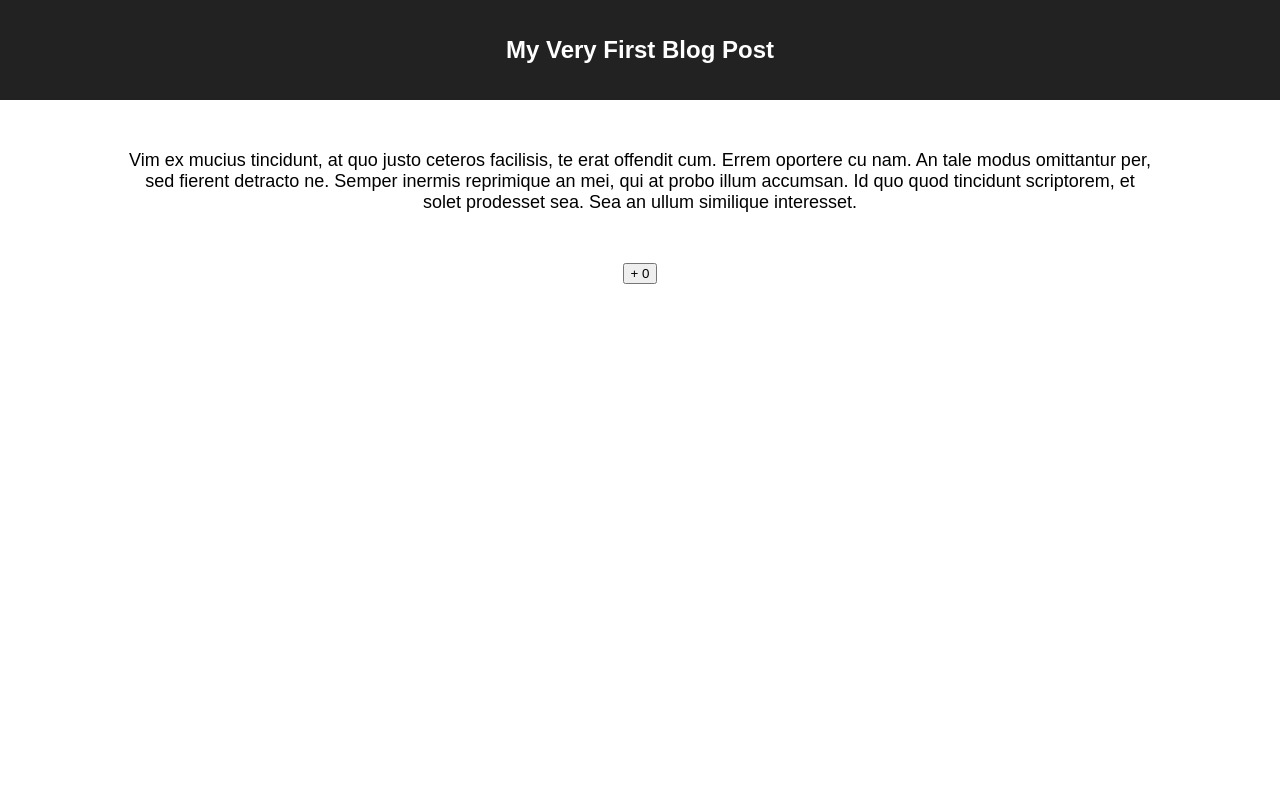
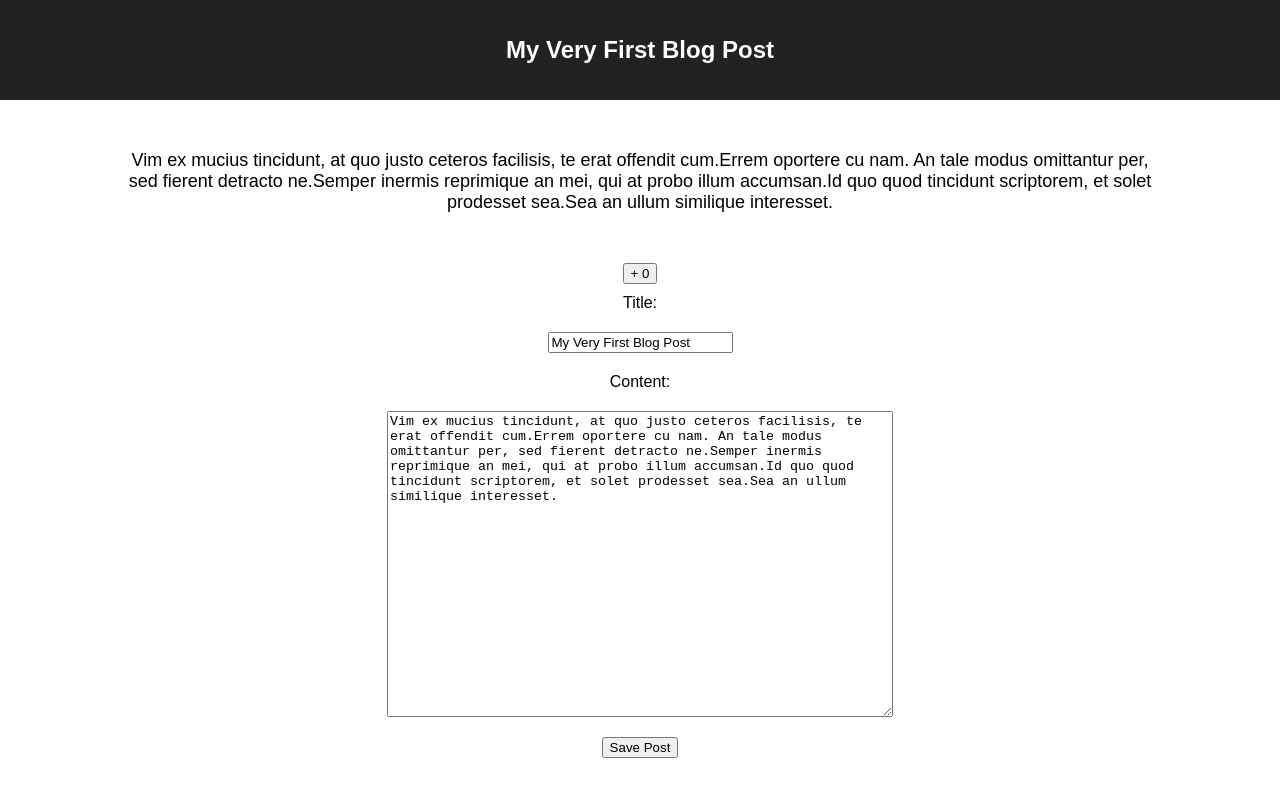
Before and after one commit to deniztetik/state-props-context, a React (Create React App) app: page / in a window 1280 px wide. Shown: the top 796 px of the page. Built offline with nearby package versions, Linux system fonts and the light colour scheme.

Commit message:
Add edit form with state values

```diff
--- a/src/App.css
+++ b/src/App.css
@@ -16,3 +16,18 @@
   font-size: large;
   margin: 50px 10%;
 }
+
+.edit-post {
+  display: flex;
+  flex-direction: column;
+  align-items: center;
+}
+
+.edit-post > * {
+  margin: 10px;
+}
+
+.edit-post__content {
+  width: 500px;
+  height: 300px;
+}
--- a/src/App.js
+++ b/src/App.js
@@ -4,17 +4,44 @@ import './App.css';
 class App extends Component {
   state = {
     title: 'My Very First Blog Post',
-    content: `Vim ex mucius tincidunt, at quo justo ceteros facilisis, te erat offendit cum.
-    Errem oportere cu nam. An tale modus omittantur per, sed fierent detracto ne.
-    Semper inermis reprimique an mei, qui at probo illum accumsan.
-    Id quo quod tincidunt scriptorem, et solet prodesset sea.
-    Sea an ullum similique interesset.`,
+    content: 'Vim ex mucius tincidunt, at quo justo ceteros facilisis, te erat offendit cum.' +
+    'Errem oportere cu nam. An tale modus omittantur per, sed fierent detracto ne.' +
+    'Semper inermis reprimique an mei, qui at probo illum accumsan.' +
+    'Id quo quod tincidunt scriptorem, et solet prodesset sea.' +
+    'Sea an ullum similique interesset.',
     upvotes: 0,
+    titleDirty: 'My Very First Blog Post',
+    contentDirty: 'Vim ex mucius tincidunt, at quo justo ceteros facilisis, te erat offendit cum.' +
+    'Errem oportere cu nam. An tale modus omittantur per, sed fierent detracto ne.' +
+    'Semper inermis reprimique an mei, qui at probo illum accumsan.' +
+    'Id quo quod tincidunt scriptorem, et solet prodesset sea.' +
+    'Sea an ullum similique interesset.',
   }
 
   upVote = () => {
     this.setState({
       upvotes: this.state.upvotes + 1,
+    })
+  }
+
+  modifyTitle = (event) => {
+    const titleDirty = event.target.value;
+    this.setState({
+      titleDirty: titleDirty,
+    })
+  }
+
+  modifyContent = (event) => {
+    const contentDirty = event.target.value;
+    this.setState({
+      contentDirty: contentDirty,
+    })
+  }
+
+  savePost = () => {
+    this.setState({
+      title: this.state.titleDirty,
+      content: this.state.contentDirty,
     })
   }
 
@@ -32,6 +59,25 @@ class App extends Component {
             + {this.state.upvotes}
           </button>
         </div>
+        <div className="edit-post">
+          <label>Title:</label>
+          <input
+            type="text"
+            name="title"
+            label="Title"
+            value={this.state.titleDirty}
+            onChange={this.modifyTitle}
+          />
+          <label>Content:</label>
+          <textarea
+            className="edit-post__content"
+            type="text"
+            name="content"
+            value={this.state.contentDirty}
+            onChange={this.modifyContent}
+          />
+          <button onClick={this.savePost}>Save Post</button>
+        </div>
       </div>
     );
   }
```
